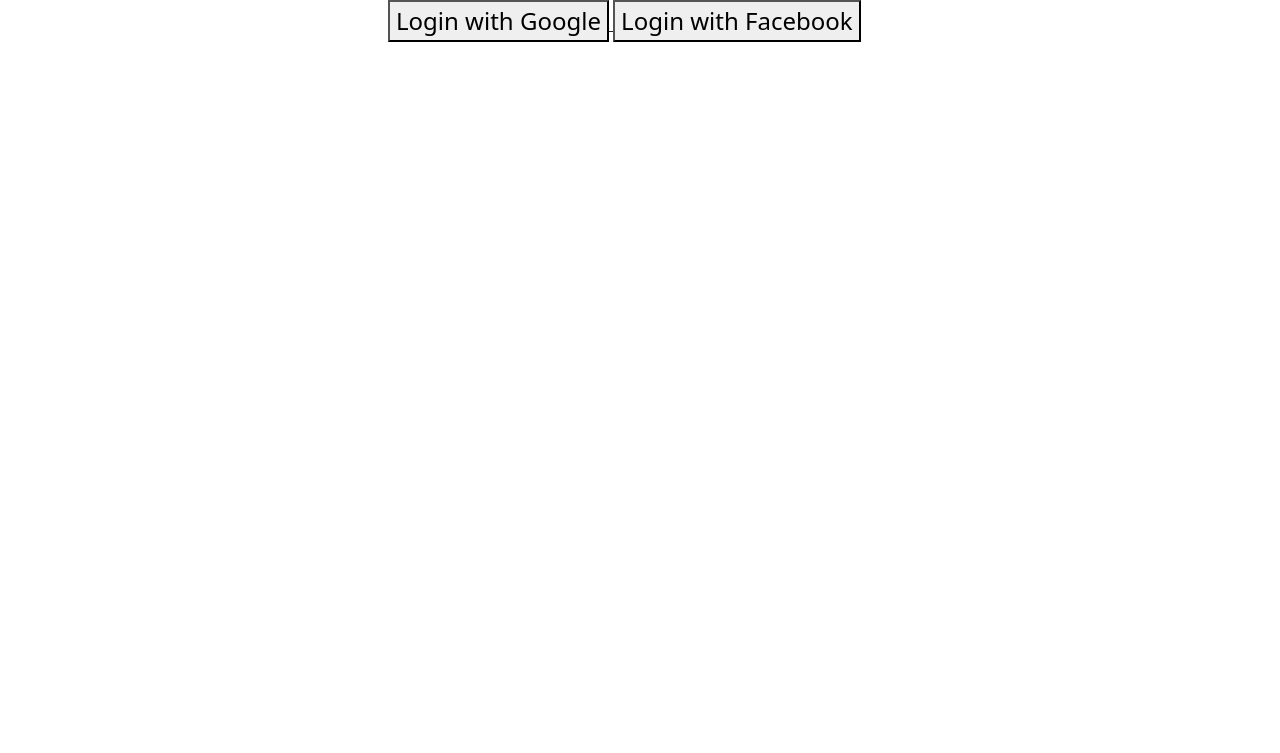
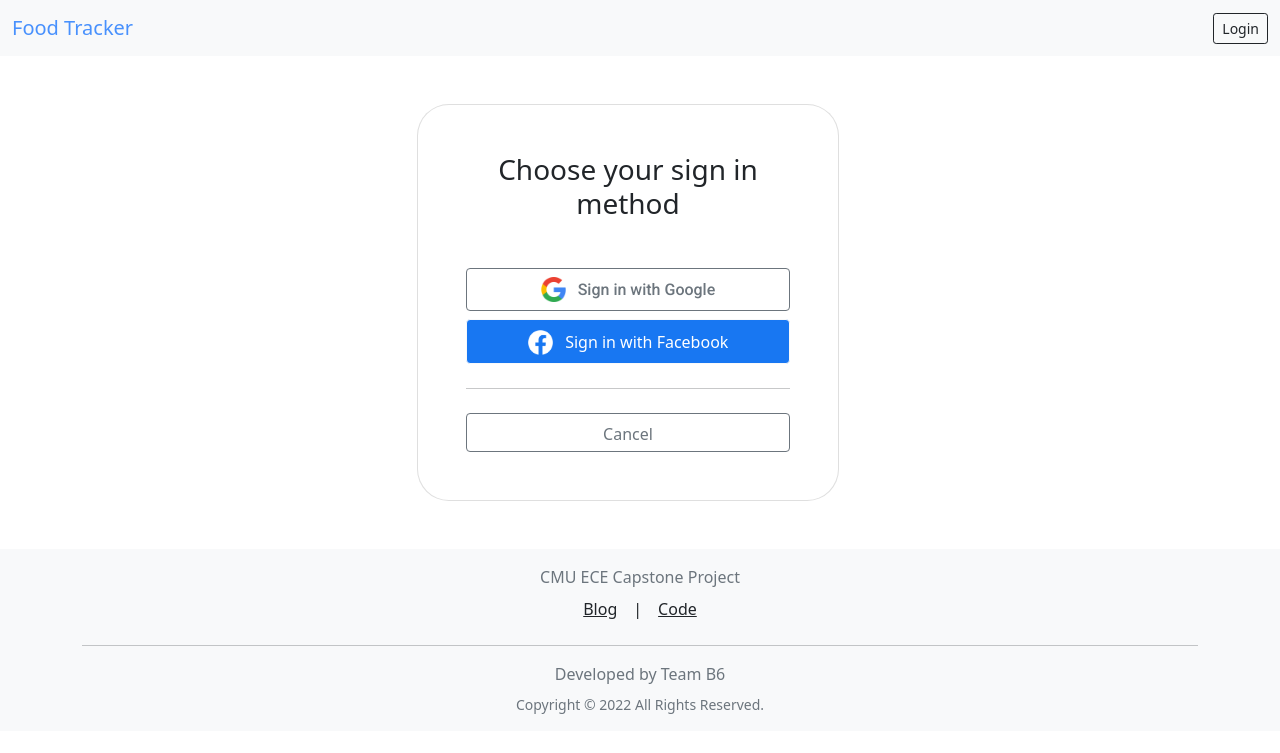
Before and after one commit to 18500-s22-b6/webapp, a Django app: page /login in a window 1280 px wide. Shown: the top 753 px of the page. Run offline with Django 3.2, Linux system fonts and the light colour scheme; parts of the project's set-up code (start-up, migrations or seed data) failed here and were passed over; some libraries are stand-ins or nearby versions.

Commit message:
add messages; restyle home & login

```diff
--- a/webapps/food_tracker/templates/base.html
+++ b/webapps/food_tracker/templates/base.html
@@ -1,5 +1,3 @@
-<!-- Copied from 17-437 base.html -->
-
 <!doctype html>
 <html lang="en">
   <head>
@@ -7,29 +5,58 @@
     <meta name="viewport" content="width=device-width, initial-scale=1">
     {% load static %}
     <link href="https://cdn.jsdelivr.net/npm/bootstrap@5.1.3/dist/css/bootstrap.min.css" rel="stylesheet" integrity="sha384-1BmE4kWBq78iYhFldvKuhfTAU6auU8tT94WrHftjDbrCEXSU1oBoqyl2QvZ6jIW3" crossorigin="anonymous">
+    <script src="https://cdn.jsdelivr.net/npm/bootstrap@5.0.2/dist/js/bootstrap.bundle.min.js" integrity="sha384-MrcW6ZMFYlzcLA8Nl+NtUVF0sA7MsXsP1UyJoMp4YLEuNSfAP+JcXn/tWtIaxVXM" crossorigin="anonymous"></script>
     <link href="{% static 'base.css' %}" rel="stylesheet" type="text/css">
+    <script src="https://apis.google.com/js/platform.js" async defer></script>
+    <link rel="preconnect" href="https://fonts.googleapis.com">
+    <link rel="preconnect" href="https://fonts.gstatic.com" crossorigin>
+    <link href="https://fonts.googleapis.com/css2?family=Roboto:wght@500&display=swap" rel="stylesheet">
     <title>B6 - Food Tracker</title>
   </head>
 
   <body>
-    <div id="page-title">
-      {% block page-title %}{% endblock %}
+    <div class="sticky-top">
+      <nav class="navbar navbar-light bg-light">
+        <div class="container-fluid">
+          <a class="navbar-brand font-weight-bold text-primary" style="--bs-text-opacity: .75" href="{% url 'home' %}">Food Tracker</a>
+          <div>
+            {% if user.is_authenticated %}
+              <a class="btn btn-sm btn-outline-dark" href="{% url 'profile' %}" role="button">Profile</a>
+              <a class="btn btn-sm btn-outline-dark" href="{% url 'logout' %}" role="button">Logout</a>
+            {% else %}
+              <a class="btn btn-sm btn-outline-dark" href="{% url 'login' %}" role="button">Login</a>
+            {% endif %}
+          </div>
+        </div>
+      </nav>
+      <div>
+        {% for message in messages %}
+        <div class="alert {{ message.tags }} alert-dismissible fade show text-center mb-0 p-3" role="alert">
+          {{ message }}
+          <button type="button" class="btn-close btn-sm" data-bs-dismiss="alert" aria-label="Close"></button>
+        </div>
+        {% endfor %}
+      </div>
     </div>
 
-    <div class="user-info">
-      {% block user-info %}
+
+    <div id="content" class="container">
+      {% block content %}
       {% endblock %}
     </div>
 
-    <div class="row">
-      <div class="column sidebar">
-        {% block sidebar %}
-        {% endblock %}
+    <footer class="bg-light p-3">
+      <div class="container text-center">
+          <div class="text-muted">CMU ECE Capstone Project</div>
+          <div class="d-flex justify-content-center font-weight-light">
+              <a      class="p-1 m-1" href="http://course.ece.cmu.edu/~ece500/projects/s22-teamb6/" target="_blank">Blog</a>
+              <div    class="p-1 m-1">|</div>
+              <a      class="p-1 m-1" href="https://github.com/18500-s22-b6/webapp" target="_blank">Code</a>
+          </div>
+          <hr>
+          <div class="text-muted m-2">Developed by Team B6</div>
+          <div class="text-muted font-weight-light small">Copyright © 2022 All Rights Reserved.</div>
       </div>
-      <div class="column content">
-        {% block content %}
-        {% endblock %}
-      </div>
-    </div>
+  </footer>
   </body>
 </html>
--- a/webapps/food_tracker/templates/login.html
+++ b/webapps/food_tracker/templates/login.html
@@ -8,16 +8,33 @@
 {% endblock %}
 
 {% block content %}
-<div class="text">
-  <a href="{% url 'social:begin' 'google-oauth2' %}" role="button">
-    <button class="login-button">
-        Login with Google
-    </button>
-  </a>
-  <a href="{% url 'social:begin' 'facebook' %}" role="button">
-    <button class="login-button">
-        Login with Facebook
-    </button>
-  </a>
+<div class="container py-5 h-100">
+  <div class="row d-flex justify-content-center align-items-center h-100">
+    <div class="col-12 col-md-8 col-lg-6 col-xl-5">
+      <div class="card shadow-2-strong" style="border-radius: 2rem;">
+        <div class="card-body p-5 text-center">
+
+          <div class="h3 mb-5">Choose your sign in method</div>
+          <div class="d-grid gap-2">
+            <a class="btn btn-outline-secondary p-2" href="{% url 'social:begin' 'google-oauth2' %}" role="button" style="font-family: 'roboto'">
+              <img src="{% static "media/google.png" %}" width="25"> &nbsp <span class="align-middle">Sign in with Google</span>
+            </a>
+            <a class="btn btn-light p-2" href="{% url 'social:begin' 'facebook' %}" role="button" style="background-color: #1877f2">
+              <img src="{% static "media/facebook.png" %}" width="25"> &nbsp <span class="text-white align-middle font-weight-bold">Sign in with Facebook</span>
+            </a>
+
+            <hr>
+
+            <a class="btn btn-outline-secondary" href="{% url 'home' %}" role="button">
+              <span class="align-middle font-weight-bold">Cancel</span>
+            </a>
+
+          </div>
+
+        </div>
+      </div>
+    </div>
+  </div>
 </div>
+
 {% endblock %}
--- a/webapps/food_tracker/views.py
+++ b/webapps/food_tracker/views.py
@@ -93,16 +93,14 @@
     print(response.json())
 
   logout(request)
+
+  messages.info(request, 'You have been logged out.')
   return redirect('home')
 
 @login_required
 def dashboard(request):
   context = {}
   context['devices'] = Device.objects.filter(owner=request.user)
-
-  if 'message' in request.session:
-    context['message'] = request.session['message']
-    del request.session['message']
 
   return render(request, 'dashboard.html', context)
 
@@ -116,11 +114,6 @@
   context = { 'devices': Device.objects.filter(owner=request.user),
               # 'recipes': Recipe.objects.filter(author=request.user),
               'items':ItemEntry.objects.all() }
-
-  if 'message' in request.session:
-    context['message'] = request.session['message']
-    del request.session['message']
-
 
   d = {}
   for recipe in Recipe.objects.all():
@@ -182,7 +175,7 @@
   new_recipe.save()
   new_recipe.ingredients.set(form.cleaned_data["ingredients"])
 
-  request.session['message'] = "Registration successful!"
+  messages.success(request, 'Registration successful!')
   return redirect('recipes')
   # return render(request, 'recipes.html', context)
 
@@ -192,7 +185,7 @@
   context = { 'devices': Device.objects.filter(owner=request.user) }
 
   if not Device.objects.filter(id=id).exists():
-    request.session['message'] = 'Invalid device ID'
+    messages.error(request, 'Invalid device ID')
     return redirect('dashboard')
 
   device = Device.objects.get(id=id)
@@ -234,21 +227,21 @@
 
   if not response['success']:
     context['form'] = form
-    request.session['message'] = 'reCAPTCHA failed'
+    messages.error(request, 'reCAPTCHA failed')
     return render(request, 'add_device.html', context)
 
 
   try:
     device = Device.objects.get(serial_number=form.cleaned_data["serial_number"])
   except Exception as e:
-    request.session['message'] = 'Invalid serial number'
+    messages.error(request, 'Invalid serial number')
     return redirect('dashboard')
 
   if device.status != NOT_REGISTERED:
     if device.owner == request.user:
-      request.session['message'] = 'You have already registered this device'
+      messages.warning(request, 'You have already registered this device')
     else:
-      request.session['message'] = 'Device has already been registered'
+      messages.error(request, 'Invalid serial number')
     return redirect('dashboard')
 
   device.status = ONLINE
@@ -257,19 +250,7 @@
     setattr(device, key, value)
   device.save()
 
-  # MESSAGE: Inform the user of successful registration
-  # v1: Redirect to add_device
-  # Problem: refresh adds duplicate devices
-  # context['message'] = "Registration successful!"
-  # return render(request, 'add_device.html', context)
-
-  # v2: Django messages
-  # TODO: update to use
-  # messages.success(request, "parameter")
-
-  # v3: functional 'session' workaround
-  # stackoverflow.com/questions/51155947/django-redirect-to-another-view-with-context
-  request.session['message'] = "Registration successful!"
+  messages.success(request, 'Device registration successful!')
   return redirect('dashboard')
 
 @login_required
@@ -279,22 +260,19 @@
   context = { 'devices': Device.objects.filter(owner=request.user) }
 
   if request.method != 'POST':
-    message = 'Invalid request.  POST method must be used.'
-    context['message'] = message
     return render(request, 'dashboard.html', context)
 
   device = get_object_or_404(Device, id=id)
   if device.owner != request.user:
     return redirect('dashboard')
 
-  message = 'Cabinet {0} has been deleted.'.format(device.name)
+  messages.info(request, 'Cabinet {0} has been deleted.'.format(device.name))
   device.owner = None
   device.status = NOT_REGISTERED
   device.save()
 
   # OJO: recreate device list after deleting the device (duh)
-  context = { 'devices': Device.objects.filter(owner=request.user),
-              'message': message }
+  context = { 'devices': Device.objects.filter(owner=request.user) }
 
   return redirect('dashboard')
 
@@ -307,8 +285,8 @@
 
     # Adds the new item to the database if the request parameter is present
     if 'item' not in request.POST or not request.POST['item']:
-        context['message'] = 'You must enter an item to add.'
-        return render(request, 'inv.html', context)
+      messages.warning(request, 'You must enter an item to add.')
+      return render(request, 'inv.html', context)
 
     # data = get_userinfo(request)
     # print(data)
@@ -336,19 +314,16 @@
   context = { 'devices': Device.objects.filter(owner=request.user) }
 
   if request.method != 'POST':
-    message = 'Invalid request.  POST method must be used.'
-    context['message'] = message
     return render(request, 'inv.html', context)
 
   entry = get_object_or_404(ItemEntry, id=id)
   cab_id = entry.location.id
   # TODO: determine how necessary the message actually is
-  message = 'Item {0} has been deleted.'.format(entry.type.name)
+  messages.info(request, 'Item {0} has been deleted.'.format(entry.type.name))
   entry.delete()
 
   context = { 'devices': Device.objects.filter(owner=request.user),
-              'items': ItemEntry.objects.all(),
-              'message': message }
+              'items': ItemEntry.objects.all() }
   print(context)
 
   # return render(request, 'inv.html', context)
```
Also changed, not shown: webapps/food_tracker/templates/home.html (+6 -7 lines), webapps/webapps/settings.py (+9 -0 lines), webapps/food_tracker/static/media/facebook.png (added), webapps/food_tracker/static/media/google.png (added).
